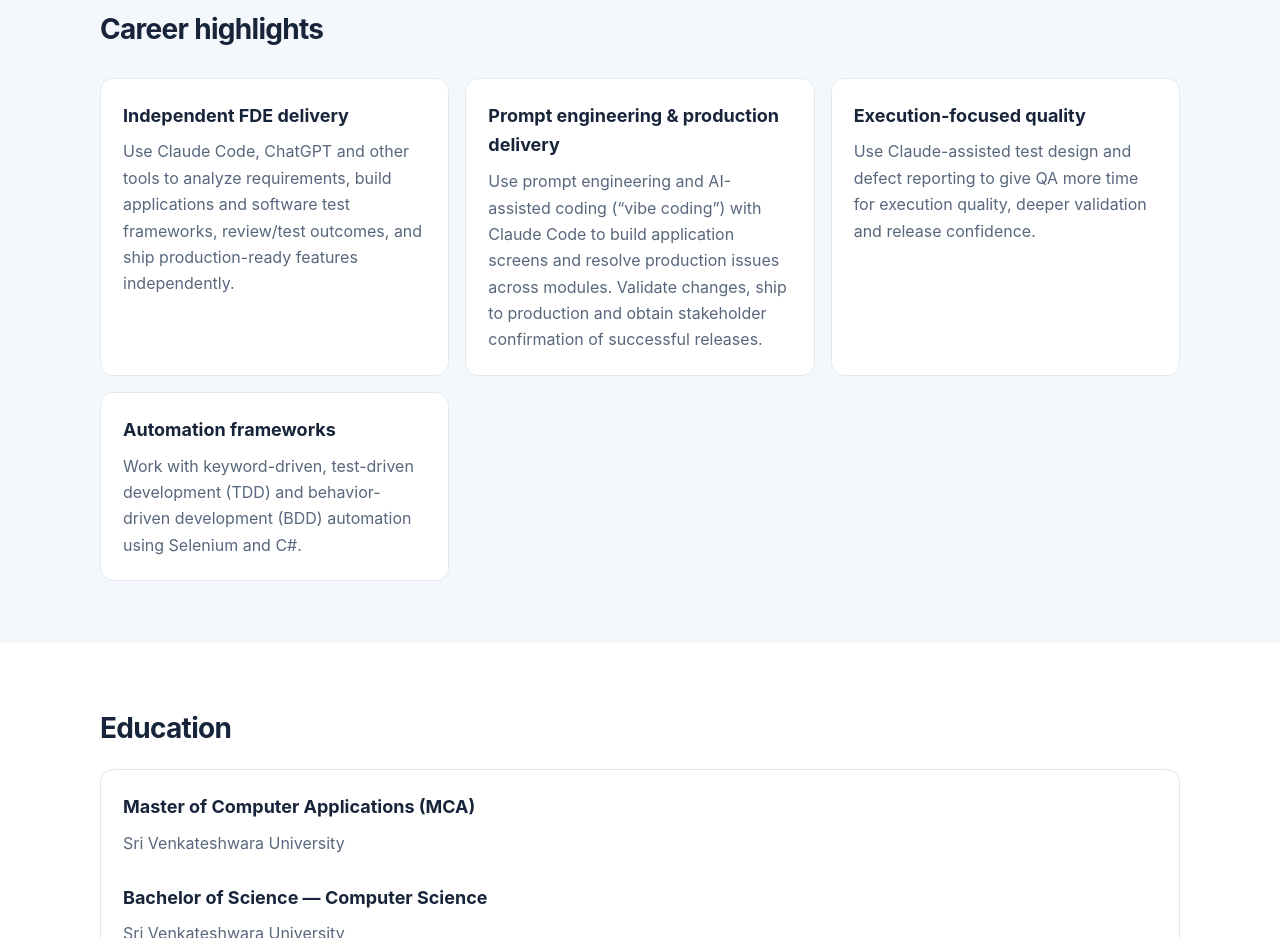
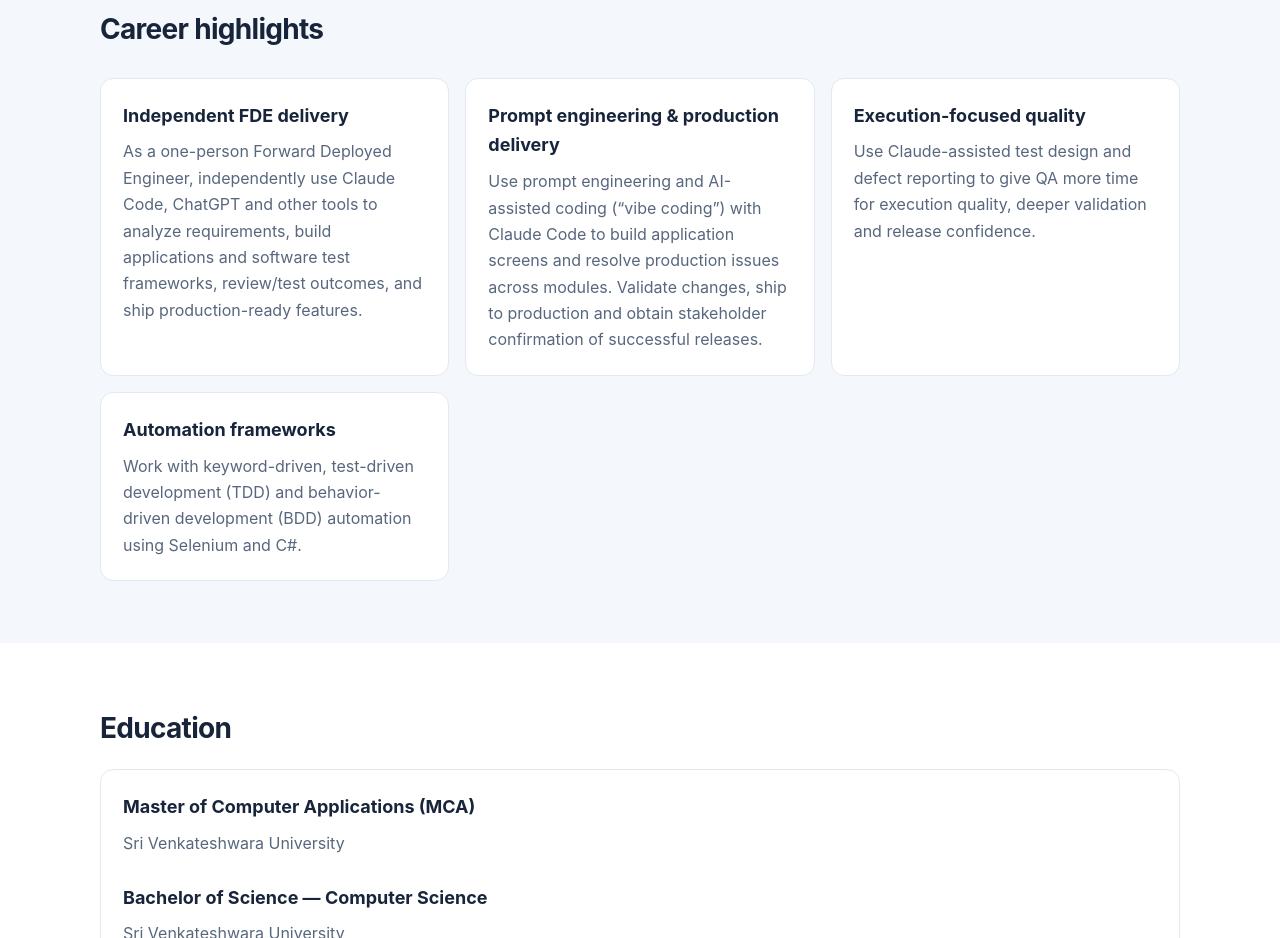
Before and after one commit to amzadkhanp/Portfolio, a plain HTML site: page index.html in a window 1280 px wide. Shown: the part 3240-4178 px from the top of the page. Drawn offline with Linux system fonts and the light colour scheme.

Commit message:
Clarify independent FDE role on portfolio

```diff
--- a/index.html
+++ b/index.html
@@ -30,7 +30,7 @@
 <article><h4>Hexon Software Solutions Pvt. Ltd. — Test Lead / Software Quality Lead</h4><p>2016–2019 · Parsons OER/OCR, GIEOM/Axis Bank and in-house Selenium/C# product</p><p>Performed requirement analysis and clarifications; designed test scenarios and cases; executed tests; tracked and reported bugs; retested fixes; and ran regression and integration testing. Designed regression automation scripts and executed/reported results daily in an isolated environment. Extended the Selenium/C# framework, led client demos and weekly reporting, and tested AI/ML document intelligence with regression/BVT and performance benchmarking.</p></article>
 <article><h4>Harman Connected Services (Aditi Technologies) — Test Engineer / Senior Test Engineer</h4><p>2011–2016 · Civica, Ladbrokes, NWA and Motricity</p><p>Performed requirement analysis and clarifications; designed test scenarios and cases; executed tests; tracked and reported bugs; retested fixes; and ran regression and integration testing. Designed regression automation scripts and executed/reported results daily in an isolated environment. Delivered financial, ETL/BI, healthcare, web and Android/iOS testing with database validation.</p></article>
 </div></div></section>
-<section class="section alt"><div class="wrap"><h3>Career highlights</h3><div class="grid"><div class="card"><h4>Independent FDE delivery</h4><p>Use Claude Code, ChatGPT and other tools to analyze requirements, build applications and software test frameworks, review/test outcomes, and ship production-ready features independently.</p></div><div class="card"><h4>Prompt engineering & production delivery</h4><p>Use prompt engineering and AI-assisted coding (“vibe coding”) with Claude Code to build application screens and resolve production issues across modules. Validate changes, ship to production and obtain stakeholder confirmation of successful releases.</p></div><div class="card"><h4>Execution-focused quality</h4><p>Use Claude-assisted test design and defect reporting to give QA more time for execution quality, deeper validation and release confidence.</p></div><div class="card"><h4>Automation frameworks</h4><p>Work with keyword-driven, test-driven development (TDD) and behavior-driven development (BDD) automation using Selenium and C#.</p></div></div></div></section>
+<section class="section alt"><div class="wrap"><h3>Career highlights</h3><div class="grid"><div class="card"><h4>Independent FDE delivery</h4><p>As a one-person Forward Deployed Engineer, independently use Claude Code, ChatGPT and other tools to analyze requirements, build applications and software test frameworks, review/test outcomes, and ship production-ready features.</p></div><div class="card"><h4>Prompt engineering & production delivery</h4><p>Use prompt engineering and AI-assisted coding (“vibe coding”) with Claude Code to build application screens and resolve production issues across modules. Validate changes, ship to production and obtain stakeholder confirmation of successful releases.</p></div><div class="card"><h4>Execution-focused quality</h4><p>Use Claude-assisted test design and defect reporting to give QA more time for execution quality, deeper validation and release confidence.</p></div><div class="card"><h4>Automation frameworks</h4><p>Work with keyword-driven, test-driven development (TDD) and behavior-driven development (BDD) automation using Selenium and C#.</p></div></div></div></section>
 <section class="section"><div class="wrap"><h3>Education</h3><div class="card"><h4>Master of Computer Applications (MCA)</h4><p>Sri Venkateshwara University</p><br><h4>Bachelor of Science — Computer Science</h4><p>Sri Venkateshwara University</p></div></div></section>
 <section id="contact" class="contact"><div class="wrap"><div class="eyebrow" style="color:#a9c4ff">Contact</div><h3 style="color:white">Let’s connect</h3><p>Open to quality leadership and engineering opportunities, including global, remote, hybrid and relocation options.</p><div class="contact-grid">
 <div class="contact-item"><small>Email</small><a href="mailto:amzadkhan.manager@gmail.com">amzadkhan.manager@gmail.com</a></div>
```
